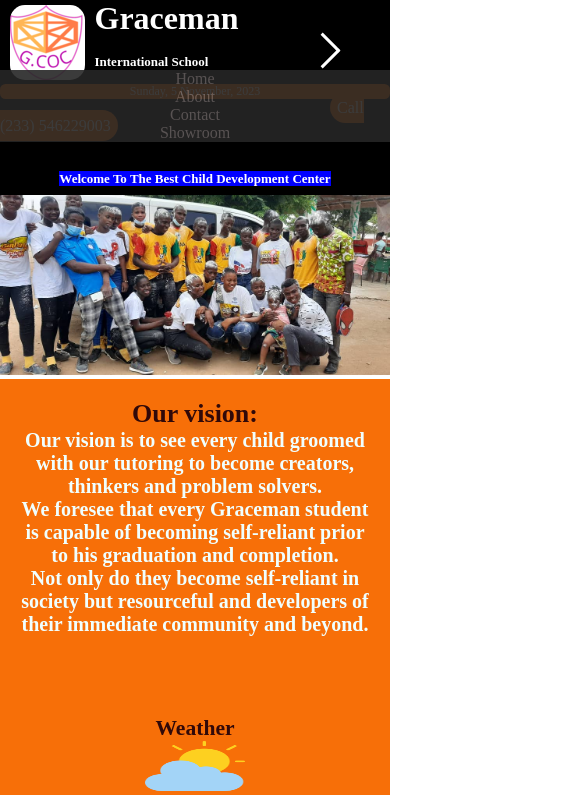
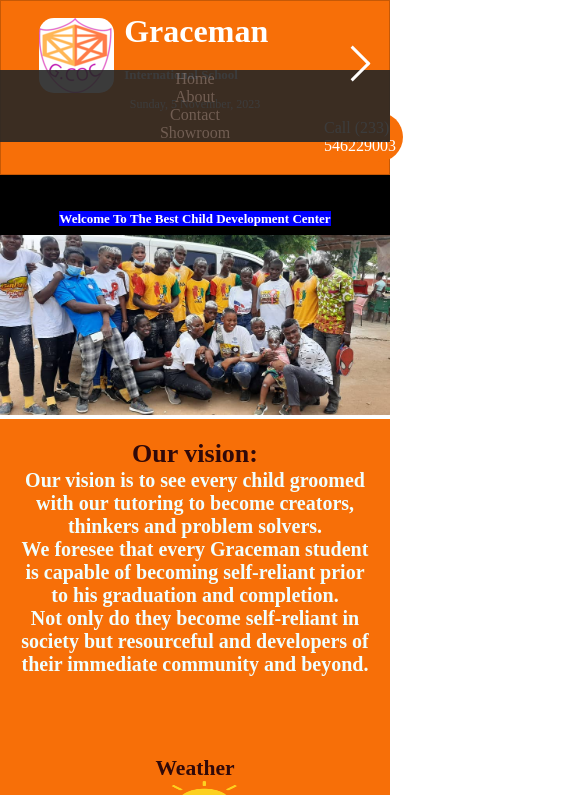
Before and after one commit to raphaelgraceman/schoolsite, a plain HTML site: page index.html in a window 390 px wide. Both pictures are taken after a click on the element 330 px from the left and 42 px from the top of the page. Shown: the top 795 px of the page, 585 px wide, since content can reach past the window. Drawn offline with Linux system fonts and the light colour scheme; a web font is replaced by a local one.

Commit message:
fixied hamburger

```diff
--- a/index.html
+++ b/index.html
@@ -131,7 +131,7 @@
                 </div>
                 <div>
                     <div>
-                        <iframe src="https://www.google.com/maps/embed?pb=!1m14!1m12!1m3!1d1985.4174563590184!2d-0.4504144129344094!3d5.591399247015865!2m3!1f0!2f0!3f0!3m2!1i1024!2i768!4f13.1!5e0!3m2!1sen!2sgh!4v1698494935759!5m2!1sen!2sgh"
+                        <iframe id="google-map" src="https://www.google.com/maps/embed?pb=!1m14!1m12!1m3!1d1985.4174563590184!2d-0.4504144129344094!3d5.591399247015865!2m3!1f0!2f0!3f0!3m2!1i1024!2i768!4f13.1!5e0!3m2!1sen!2sgh!4v1698494935759!5m2!1sen!2sgh"
                         width="150" height="80" style="border:0;" allowfullscreen="" loading="lazy" referrerpolicy="no-referrer-when-downgrade"></iframe>
                     </div>
                 </div>
--- a/styles/phone.css
+++ b/styles/phone.css
@@ -1,4 +1,18 @@
 @media(max-width:1024px){
+    header, footer {
+        background-color: #f76f08;
+        display: flex;
+        flex-flow: column;
+        align-items: center;
+        justify-content: center;
+        padding: .75rem;
+        border: 1px solid rgba(0,0,0,0.2);
+    }
+
+    header, main, footer {
+        max-width: 767px;
+        margin: auto;
+    }
     .bar {
         display: block;
         width: 25px;
@@ -24,6 +38,7 @@
         transform: translateY(8px) rotate(-45deg);
     }
 
+
     .nav-menu {
         position: fixed;
         left: -100%;
@@ -42,7 +57,11 @@
 
     .nav-menu.active {
         left: 0;
+        text-align: center;
+        max-width: 518px;
+        color: #f76f08;
     }
+
     /* Adding transform to the X */
     .hamburger.close {
         transform: rotate(180deg);
@@ -76,6 +95,7 @@
     }
     #footer-nav{
         margin: 0;
+        max-width: 518px;
     }
     #footer_row2 {
         margin: 0;
```
